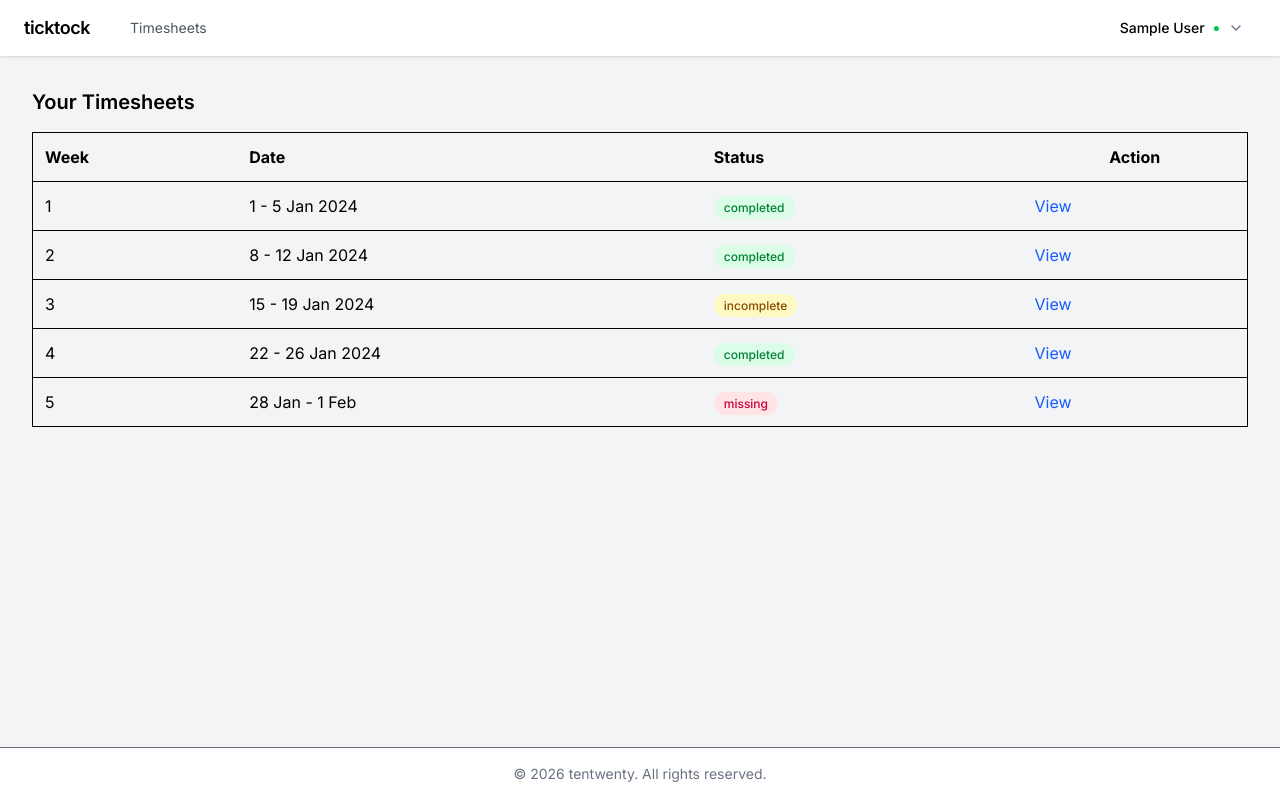
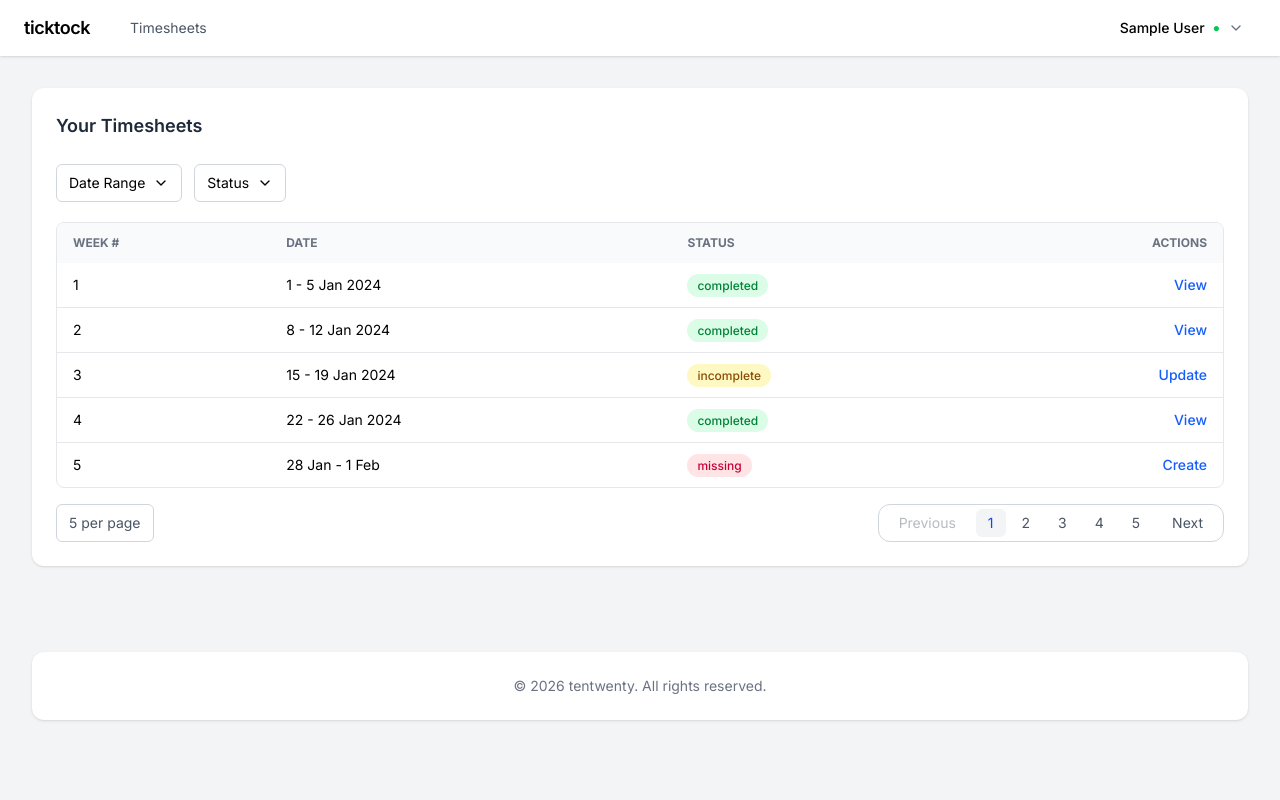
Before and after one commit to Satyajit444/tentwenty-timesheet, a Next.js app: page /dashboard in a window 1280 px wide. Built offline with nearby package versions, Linux system fonts and the light colour scheme; no server answers; sample sign-in values are in the browser's storage.

Commit message:
added skeletons paginations and functionalities

```diff
--- a/src/app/(auth)/login/page.tsx
+++ b/src/app/(auth)/login/page.tsx
@@ -2,7 +2,6 @@
 
 import { useState } from "react";
 import { signIn } from "next-auth/react";
-import { Loader2 } from "lucide-react";
 
 import Input from "@/components/ui/Input";
 import Button from "@/components/ui/Button";
--- a/src/components/layout/Footer.tsx
+++ b/src/components/layout/Footer.tsx
@@ -1,7 +1,10 @@
 export default function Footer() {
   return (
-    <footer className="w-full border-t bg-white py-4 text-center text-sm text-gray-500">
+    <footer className="w-full pb-20 px-8 pt-0">
+      <div className="w-full shadow-sm bg-white rounded-xl p-6 text-center text-sm text-gray-500">
+
       © {new Date().getFullYear()} tentwenty. All rights reserved.
+      </div>
     </footer>
   );
 }
--- a/src/components/timesheets/TimesheetTable.tsx
+++ b/src/components/timesheets/TimesheetTable.tsx
@@ -1,35 +1,76 @@
 "use client";
 
 import Link from "next/link";
+import { useState } from "react";
+import { ChevronDown } from "lucide-react";
+
 import Badge from "../ui/Badge";
+import Pagination from "../ui/Pagination";
+import TableSkeleton from "../ui/TableSkeleton";
 import { useTimesheets } from "@/hooks/useTimesheets";
 
+const ITEMS_PER_PAGE = 5;
+
 export default function TimesheetTable() {
-  const data = useTimesheets();
+  const { data, loading } = useTimesheets();
+  const [page, setPage] = useState(1);
+
+  const totalPages = Math.ceil(data.length / ITEMS_PER_PAGE);
+
+  const paginatedData = data.slice(
+    (page - 1) * ITEMS_PER_PAGE,
+    page * ITEMS_PER_PAGE,
+  );
 
   return (
     <div className="p-8">
-      <h1 className="text-xl font-semibold mb-4">Your Timesheets</h1>
+      <div className="bg-white rounded-xl shadow-sm p-6">
+        <h1 className="text-lg font-semibold text-gray-800 mb-6">
+          Your Timesheets
+        </h1>
 
-      <table className="w-full border rounded">
-        <thead className="bg-gray-100">
+        <div className="flex items-center gap-3 mb-5">
+          <button className="flex items-center gap-2 text-sm px-3 py-2 border border-gray-300 rounded-md bg-white hover:bg-gray-50">
+            Date Range <ChevronDown size={16} />
+          </button>
+
+          <button className="flex items-center gap-2 text-sm px-3 py-2 border border-gray-300 rounded-md bg-white hover:bg-gray-50">
+            Status <ChevronDown size={16} />
+          </button>
+        </div>
+
+        {loading ? (
+          <TableSkeleton rows={ITEMS_PER_PAGE} />
+        ) : (
+          <div className="overflow-hidden border border-gray-200 rounded-lg">
+            <table className="w-full text-sm">
+              <thead className="bg-gray-50 text-gray-500 uppercase text-xs">
                 <tr>
-            <th className="p-3 text-left">Week</th>
-            <th className="p-3 text-left">Date</th>
-            <th className="p-3 text-left">Status</th>
-            <th className="p-3">Action</th>
+                  <th className="px-4 py-3 text-left">Week #</th>
+                  <th className="px-4 py-3 text-left">Date</th>
+                  <th className="px-4 py-3 text-left">Status</th>
+                  <th className="px-4 py-3 text-right">Actions</th>
                 </tr>
               </thead>
 
-        <tbody>
-          {data.map((t: any) => (
-            <tr key={t.id} className="border-t">
-              <td className="p-3">{t.week}</td>
-              <td className="p-3">{t.dateRange}</td>
-              <td className="p-3"><Badge status={t.status} /></td>
-              <td className="p-3">
-                <Link href={`/timesheet/${t.id}`} className="text-blue-600">
-                  View
+              <tbody className="divide-y divide-gray-200">
+                {paginatedData.map((t: any) => (
+                  <tr key={t.id} className="hover:bg-gray-50">
+                    <td className="px-4 py-3">{t.week}</td>
+                    <td className="px-4 py-3">{t.dateRange}</td>
+                    <td className="px-4 py-3">
+                      <Badge status={t.status} />
+                    </td>
+                    <td className="px-4 py-3 text-right">
+                      <Link
+                        href={`/timesheet/${t.id}`}
+                        className="text-blue-600 hover:underline font-medium"
+                      >
+                        {t.status === "MISSING"
+                          ? "Create"
+                          : t.status === "INCOMPLETE"
+                            ? "Update"
+                            : "View"}
                       </Link>
                     </td>
                   </tr>
@@ -37,5 +78,20 @@ export default function TimesheetTable() {
               </tbody>
             </table>
           </div>
+        )}
+
+        <div className="flex items-center justify-between mt-4 text-sm text-gray-600">
+          <div className="flex items-center gap-2 px-3 py-2 border border-gray-300 rounded-md">
+            {ITEMS_PER_PAGE} per page
+          </div>
+
+          <Pagination
+            currentPage={page}
+            totalPages={totalPages}
+            onPageChange={setPage}
+          />
+        </div>
+      </div>
+    </div>
   );
 }
--- /dev/null
+++ b/src/components/ui/Pagination.tsx
@@ -0,0 +1,48 @@
+import { PaginationProps } from "@/types";
+
+export default function Pagination({
+  currentPage,
+  totalPages,
+  onPageChange,
+}: PaginationProps) {
+  if (totalPages <= 1) return null;
+
+  const pages = Array.from({ length: totalPages }, (_, i) => i + 1);
+
+  return (
+    <div className="flex items-center gap-2 border border-gray-300 rounded-xl bg-white px-2 py-1">
+
+      <button
+        onClick={() => onPageChange(currentPage - 1)}
+        disabled={currentPage === 1}
+        className="px-3 py-1 disabled:opacity-40"
+      >
+        Previous
+      </button>
+
+      <div className="flex items-center gap-1">
+        {pages?.map((page) => (
+          <button
+            key={page}
+            onClick={() => onPageChange(page)}
+            className={`px-3 py-1 rounded-md ${
+              page === currentPage
+                ? "bg-gray-100 text-blue-700"
+                : "hover:bg-gray-100"
+            }`}
+          >
+            {page}
+          </button>
+        ))}
+      </div>
+
+      <button
+        onClick={() => onPageChange(currentPage + 1)}
+        disabled={currentPage === totalPages}
+        className="px-3 py-1 disabled:opacity-40"
+      >
+        Next
+      </button>
+    </div>
+  );
+}
--- /dev/null
+++ b/src/components/ui/TableSkeleton.tsx
@@ -0,0 +1,35 @@
+export default function TableSkeleton({ rows = 5 }: { rows?: number }) {
+  return (
+    <div className="overflow-hidden border border-gray-200 rounded-lg animate-pulse">
+      <table className="w-full text-sm">
+        <thead className="bg-gray-50">
+          <tr>
+            <th className="px-4 py-3" />
+            <th className="px-4 py-3" />
+            <th className="px-4 py-3" />
+            <th className="px-4 py-3" />
+          </tr>
+        </thead>
+
+        <tbody className="divide-y divide-gray-200">
+          {Array.from({ length: rows }).map((_, i) => (
+            <tr key={i}>
+              <td className="px-4 py-3">
+                <div className="h-4 bg-gray-200 rounded w-10" />
+              </td>
+              <td className="px-4 py-3">
+                <div className="h-4 bg-gray-200 rounded w-40" />
+              </td>
+              <td className="px-4 py-3">
+                <div className="h-6 bg-gray-200 rounded w-24" />
+              </td>
+              <td className="px-4 py-3 text-right">
+                <div className="h-4 bg-gray-200 rounded w-12 ml-auto" />
+              </td>
+            </tr>
+          ))}
+        </tbody>
+      </table>
+    </div>
+  );
+}
--- a/src/hooks/useTimesheets.ts
+++ b/src/hooks/useTimesheets.ts
@@ -1,12 +1,41 @@
-import { useEffect, useState } from "react";
+import { useEffect, useState, useCallback } from "react";
 import { api } from "@/lib/axios";
 
+type Timesheet = {
+  id: number;
+  week: number;
+  dateRange: string;
+  status: string;
+};
+
 export function useTimesheets() {
-  const [data, setData] = useState([]);
+  const [data, setData] = useState<Timesheet[]>([]);
+  const [loading, setLoading] = useState(true);
+  const [error, setError] = useState<string | null>(null);
+
+  const fetchTimesheets = useCallback(async () => {
+    try {
+      setLoading(true);
+      setError(null);
+
+      const res = await api.get("/timesheets");
+      setData(res.data ?? []);
+    } catch (err) {
+      console.error(err);
+      setError("Failed to load timesheets");
+    } finally {
+      setLoading(false);
+    }
+  }, []);
 
   useEffect(() => {
-    api.get("/timesheets").then(r => setData(r.data));
-  }, []);
+    fetchTimesheets();
+  }, [fetchTimesheets]);
 
-  return data;
+  return {
+    data,
+    loading,
+    error,
+    refetch: fetchTimesheets,
+  };
 }
--- a/src/lib/mockData.ts
+++ b/src/lib/mockData.ts
@@ -6,6 +6,34 @@ export const timesheets: Timesheet[] = [
   { id: "3", week: 3, dateRange: "15 - 19 Jan 2024", status: "INCOMPLETE" },
   { id: "4", week: 4, dateRange: "22 - 26 Jan 2024", status: "COMPLETED" },
   { id: "5", week: 5, dateRange: "28 Jan - 1 Feb", status: "MISSING" },
+  { id: "6", week: 6, dateRange: "5 - 9 Feb 2024", status: "COMPLETED" },
+  { id: "7", week: 7, dateRange: "12 - 16 Feb 2024", status: "COMPLETED" },
+  { id: "8", week: 8, dateRange: "19 - 23 Feb 2024", status: "INCOMPLETE" },
+  { id: "9", week: 9, dateRange: "26 Feb - 1 Mar 2024", status: "COMPLETED" },
+  { id: "10", week: 10, dateRange: "4 - 8 Mar 2024", status: "MISSING" },
+
+  { id: "11", week: 11, dateRange: "11 - 15 Mar 2024", status: "COMPLETED" },
+  { id: "12", week: 12, dateRange: "18 - 22 Mar 2024", status: "COMPLETED" },
+  { id: "13", week: 13, dateRange: "25 - 29 Mar 2024", status: "INCOMPLETE" },
+  { id: "14", week: 14, dateRange: "1 - 5 Apr 2024", status: "COMPLETED" },
+  { id: "15", week: 15, dateRange: "8 - 12 Apr 2024", status: "COMPLETED" },
+
+  { id: "16", week: 16, dateRange: "15 - 19 Apr 2024", status: "MISSING" },
+  { id: "17", week: 17, dateRange: "22 - 26 Apr 2024", status: "COMPLETED" },
+  {
+    id: "18",
+    week: 18,
+    dateRange: "29 Apr - 3 May 2024",
+    status: "INCOMPLETE",
+  },
+  { id: "19", week: 19, dateRange: "6 - 10 May 2024", status: "COMPLETED" },
+  { id: "20", week: 20, dateRange: "13 - 17 May 2024", status: "COMPLETED" },
+
+  { id: "21", week: 21, dateRange: "20 - 24 May 2024", status: "MISSING" },
+  { id: "22", week: 22, dateRange: "27 - 31 May 2024", status: "COMPLETED" },
+  { id: "23", week: 23, dateRange: "3 - 7 Jun 2024", status: "COMPLETED" },
+  { id: "24", week: 24, dateRange: "10 - 14 Jun 2024", status: "INCOMPLETE" },
+  { id: "25", week: 25, dateRange: "17 - 21 Jun 2024", status: "COMPLETED" },
 ];
 
 export const entries: Entry[] = [];
--- a/src/types/index.ts
+++ b/src/types/index.ts
@@ -16,3 +16,9 @@ export interface Entry {
   description: string;
   hours: number;
 }
+
+export type PaginationProps = {
+  currentPage: number;
+  totalPages: number;
+  onPageChange: (page: number) => void;
+};
```
Lines whose indentation alone changed are shown as unchanged.
